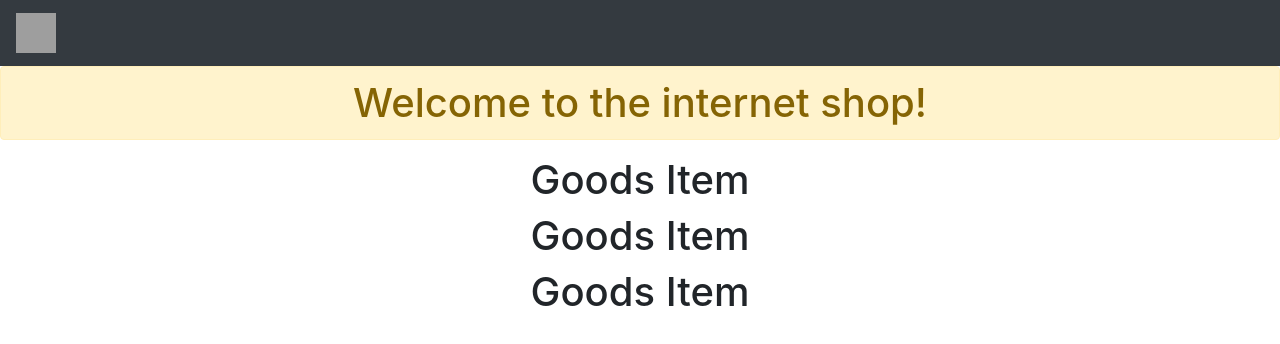
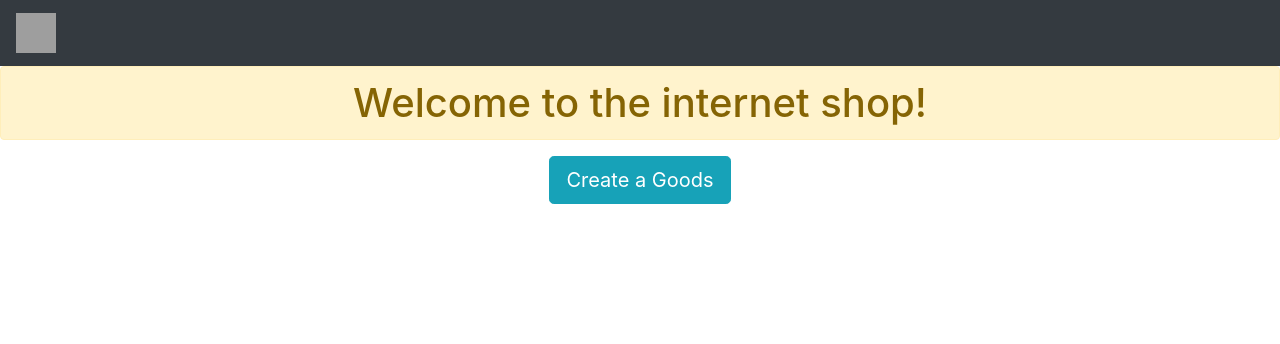
Before and after one commit to Asusmemopad/client_internet_shop, a React (Create React App) app in the folder internet_shop_client/: page /dashboard in a window 1280 px wide. Shown: the top 344 px of the page. Built offline with nearby package versions, Linux system fonts and the light colour scheme; grey boxes are pictures that could not be loaded.

Commit message:
add routing

```diff
--- a/internet_shop_client/src/App.js
+++ b/internet_shop_client/src/App.js
@@ -1,6 +1,7 @@
 import React, { Component } from 'react';
 import './App.css';
 import Dashboard from './components/Dashboard';
+import AddGoods from './components/Goods/AddGoods';
 import Header from './components/Layout/Header';
 import "bootstrap/dist/css/bootstrap.min.css";
 import {BrowserRouter as Router, Route} from "react-router-dom";
@@ -11,7 +12,8 @@ class App extends Component {
       <Router>
         <div className="App">
           <Header/>
-          <Dashboard />
+          <Route exact path="/dashboard" component={Dashboard}/>
+          <Route exact path="/addGoods" component={AddGoods}/>
         </div>
       </Router>
     );
--- a/internet_shop_client/src/components/Dashboard.js
+++ b/internet_shop_client/src/components/Dashboard.js
@@ -1,14 +1,12 @@
 import React, { Component } from 'react'
-import GoodsItem from './Goods/GoodsItem';
+import CreateGoodsButton from './Goods/CreateGoodsButton';
 
 class Dashboard extends Component {
   render() {
     return(
       <div>
         <h1 className="alert alert-warning"> Welcome to the internet shop! </h1>
-        <GoodsItem />
-        <GoodsItem />
-        <GoodsItem />
+        <CreateGoodsButton/>
       </div>
       );
   }
--- /dev/null
+++ b/internet_shop_client/src/components/Goods/AddGoods.js
@@ -0,0 +1,13 @@
+import React, { Component } from 'react'
+
+class AddGoods extends Component {
+  render() {
+    return (
+      <div>
+        <h1>Add Goods Form</h1>
+      </div>
+    )
+  }
+}
+
+export default AddGoods;
--- /dev/null
+++ b/internet_shop_client/src/components/Goods/CreateGoodsButton.js
@@ -0,0 +1,15 @@
+import React from 'react';
+import {Link} from 'react-router-dom';
+
+const CreateGoodsButton = () => {
+    return (<React.Fragment>
+        <Link
+            to = "/addGoods"
+            className = "btn btn-lg btn-info">
+            Create a Goods
+        </Link>
+    </React.Fragment>
+    )
+};
+
+export default CreateGoodsButton;
--- a/internet_shop_client/src/components/Layout/Header.js
+++ b/internet_shop_client/src/components/Layout/Header.js
@@ -4,9 +4,9 @@ class Header extends Component {
   render() {
     return (
       <nav className = "navbar navbar-expand-lg navbar-dark bg-dark">
-        <a href ="http://localhost:3000" className="navbar-brand">
-            <img src="https://st4.depositphotos.com/5520014/20402/v/1600/depositphotos_204026100-stock-illustration-cake-with-candle-green-neon.jpg" width="40" height="40" alt="logo"/>
-
+        <a href ="http://localhost:3000/dashboard" className="navbar-brand">
+            <img src="https://st4.depositphotos.com/5520014/20402/v/1600/depositphotos_204026100-stock-illustration-cake-with-candle-green-neon.jpg"
+            width="40" height="40" alt="logo"/>
         </a>
       </nav>
     )
```
